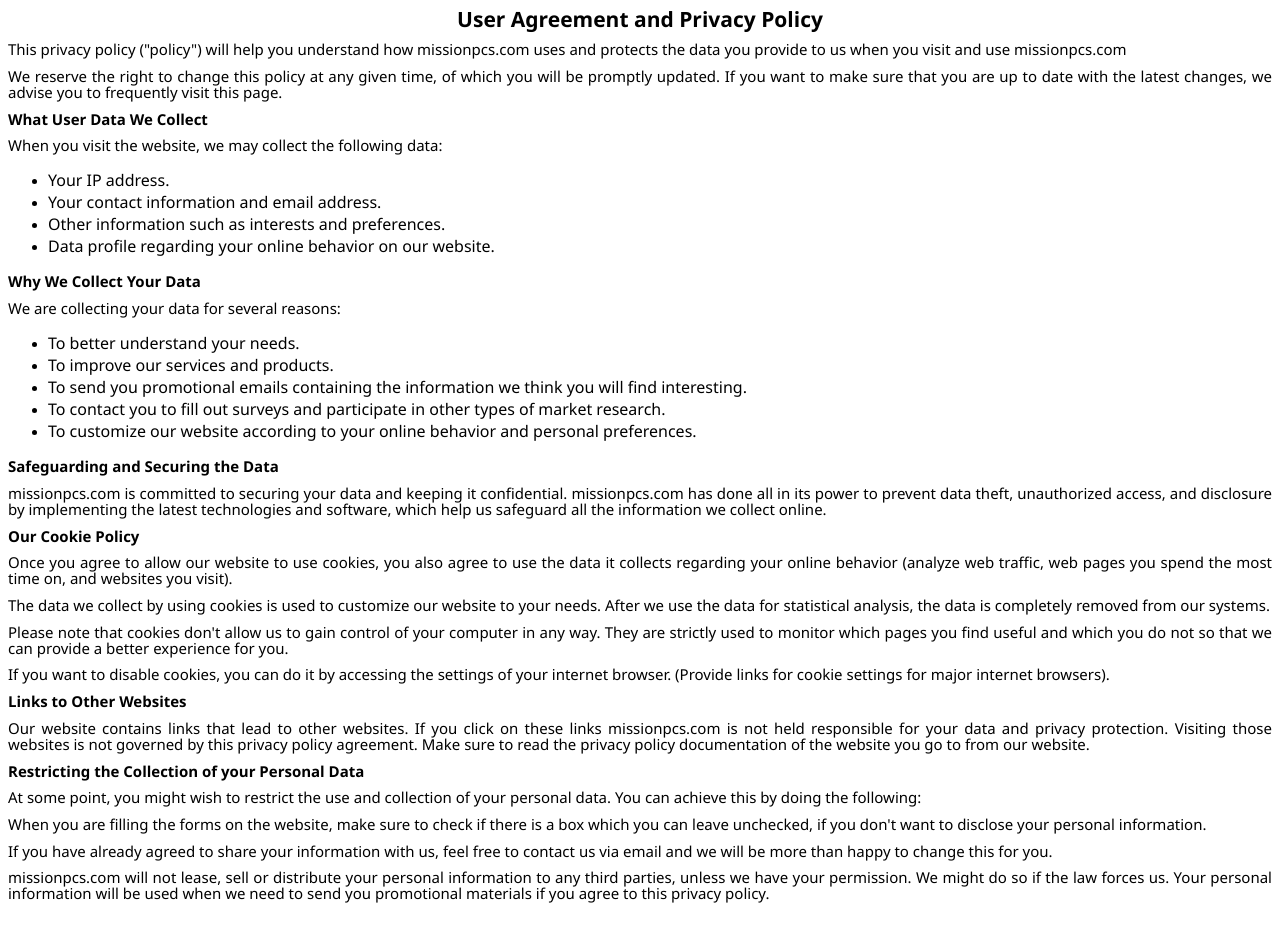
After one commit to vishaalsin/letsprepare, a Django app: page /terms/ in a window 1280 px wide. The commit adds this page. Run offline with Django 3.2, Linux system fonts and the light colour scheme.

Commit message:
fixed cart, tnc, front page links

```diff
--- a/online_test/urls.py
+++ b/online_test/urls.py
@@ -11,6 +11,7 @@
     # url(r'^blog/', include('blog.urls')),
 
     url(r'^admin/', admin.site.urls),
+    url(r'^terms/', views.return_terms, name='terms'),
     url(r'^$', views.index, name='index'),
     url(r'^exam/', include(('yaksh.urls', 'yaksh'))),
     url(r'^exam/reset/', include('django.contrib.auth.urls')),
--- a/online_test/views.py
+++ b/online_test/views.py
@@ -9,3 +9,7 @@
         return redirect('/letsprepare')
     else:
         return redirect('exam/manage'.format(URL_ROOT))
+
+
+def return_terms(request):
+    return render(request, 'yaksh/terms_and_conditions.html')
--- a/yaksh/templates/yaksh/A2C9937C7BE235BEA7F2B75FC6A134E2.txt
+++ /dev/null
@@ -1,3 +0,0 @@
-60011028256F0D6811F15644F3F1BAEAAD3004F88ABB87709AF51A137087901A
-comodoca.com
-0c0ce8a6753a87a
--- a/yaksh/templates/yaksh/all_on_sale.html
+++ b/yaksh/templates/yaksh/all_on_sale.html
@@ -25,7 +25,7 @@
         <ul class="navbar-nav ml-auto">
             <li class="submenu">
                             <img src="{% static 'buy/img/cart2.png' %}" id="img-cart">
-                <div id="shopping-cart">
+                <div id="shopping-cart" style="overflow:scroll; height:400px;">
                                     <table id="cart-content" class="u-full-width">
                                         <thead>
                                             <tr>
--- /dev/null
+++ b/yaksh/templates/yaksh/terms_and_conditions.html
@@ -0,0 +1,44 @@
+<!DOCTYPE html>
+<html lang="en">
+<head>
+    <meta charset="UTF-8">
+    <title>Terms and Conditions</title>
+</head>
+<body>
+<p style='margin-top:0cm;margin-right:0cm;margin-bottom:8.0pt;margin-left:0cm;line-height:107%;font-size:15px;font-family:"Calibri",sans-serif;color:black;text-align:center;'><strong><span style='font-size:21px;line-height:107%;font-family:"Segoe UI",sans-serif;'>User Agreement and Privacy Policy</span></strong></p>
+<p style='margin-top:0cm;margin-right:0cm;margin-bottom:8.0pt;margin-left:0cm;line-height:107%;font-size:15px;font-family:"Calibri",sans-serif;color:black;text-align:justify;'><span style='font-family:"Segoe UI",sans-serif;'>This privacy policy (&quot;policy&quot;) will help you understand how missionpcs.com uses and protects the data you provide to us when you visit and use missionpcs.com</span></p>
+<p style='margin-top:0cm;margin-right:0cm;margin-bottom:8.0pt;margin-left:0cm;line-height:107%;font-size:15px;font-family:"Calibri",sans-serif;color:black;text-align:justify;'><span style='font-family:"Segoe UI",sans-serif;'>We reserve the right to change this policy at any given time, of which you will be promptly updated. If you want to make sure that you are up to date with the latest changes, we advise you to frequently visit this page.</span></p>
+<p style='margin-top:0cm;margin-right:0cm;margin-bottom:8.0pt;margin-left:0cm;line-height:107%;font-size:15px;font-family:"Calibri",sans-serif;color:black;text-align:justify;'><strong><span style='font-family:"Segoe UI",sans-serif;'>What User Data We Collect</span></strong></p>
+<p style='margin-top:0cm;margin-right:0cm;margin-bottom:8.0pt;margin-left:0cm;line-height:107%;font-size:15px;font-family:"Calibri",sans-serif;color:black;text-align:justify;'><span style='font-family:"Segoe UI",sans-serif;'>When you visit the website, we may collect the following data:</span></p>
+<ul style="list-style-type: disc;">
+    <li><span style='font-family:"Segoe UI",sans-serif;'>Your IP address.</span></li>
+    <li><span style='font-family:"Segoe UI",sans-serif;'>Your contact information and email address.</span></li>
+    <li><span style='font-family:"Segoe UI",sans-serif;'>Other information such as interests and preferences.</span></li>
+    <li><span style='font-family:"Segoe UI",sans-serif;'>Data profile regarding your online behavior on our website.</span></li>
+</ul>
+<p style='margin-top:0cm;margin-right:0cm;margin-bottom:8.0pt;margin-left:0cm;line-height:107%;font-size:15px;font-family:"Calibri",sans-serif;color:black;text-align:justify;'><strong><span style='font-family:"Segoe UI",sans-serif;'>Why We Collect Your Data</span></strong></p>
+<p style='margin-top:0cm;margin-right:0cm;margin-bottom:8.0pt;margin-left:0cm;line-height:107%;font-size:15px;font-family:"Calibri",sans-serif;color:black;text-align:justify;'><span style='font-family:"Segoe UI",sans-serif;'>We are collecting your data for several reasons:</span></p>
+<ul style="list-style-type: disc;">
+    <li><span style='font-family:"Segoe UI",sans-serif;'>To better understand your needs.</span></li>
+    <li><span style='font-family:"Segoe UI",sans-serif;'>To improve our services and products.</span></li>
+    <li><span style='font-family:"Segoe UI",sans-serif;'>To send you promotional emails containing the information we think you will find interesting.</span></li>
+    <li><span style='font-family:"Segoe UI",sans-serif;'>To contact you to fill out surveys and participate in other types of market research.</span></li>
+    <li><span style='font-family:"Segoe UI",sans-serif;'>To customize our website according to your online behavior and personal preferences.</span></li>
+</ul>
+<p style='margin-top:0cm;margin-right:0cm;margin-bottom:8.0pt;margin-left:0cm;line-height:107%;font-size:15px;font-family:"Calibri",sans-serif;color:black;text-align:justify;'><strong><span style='font-family:"Segoe UI",sans-serif;'>Safeguarding and Securing the Data</span></strong></p>
+<p style='margin-top:0cm;margin-right:0cm;margin-bottom:8.0pt;margin-left:0cm;line-height:107%;font-size:15px;font-family:"Calibri",sans-serif;color:black;text-align:justify;'><span style='font-family:"Segoe UI",sans-serif;'>missionpcs.com is committed to securing your data and keeping it confidential. missionpcs.com has done all in its power to prevent data theft, unauthorized access, and disclosure by implementing the latest technologies and software, which help us safeguard all the information we collect online.</span></p>
+<p style='margin-top:0cm;margin-right:0cm;margin-bottom:8.0pt;margin-left:0cm;line-height:107%;font-size:15px;font-family:"Calibri",sans-serif;color:black;text-align:justify;'><strong><span style='font-family:"Segoe UI",sans-serif;'>Our Cookie Policy</span></strong></p>
+<p style='margin-top:0cm;margin-right:0cm;margin-bottom:8.0pt;margin-left:0cm;line-height:107%;font-size:15px;font-family:"Calibri",sans-serif;color:black;text-align:justify;'><span style='font-family:"Segoe UI",sans-serif;'>Once you agree to allow our website to use cookies, you also agree to use the data it collects regarding your online behavior (analyze web traffic, web pages you spend the most time on, and websites you visit).</span></p>
+<p style='margin-top:0cm;margin-right:0cm;margin-bottom:8.0pt;margin-left:0cm;line-height:107%;font-size:15px;font-family:"Calibri",sans-serif;color:black;text-align:justify;'><span style='font-family:"Segoe UI",sans-serif;'>The data we collect by using cookies is used to customize our website to your needs. After we use the data for statistical analysis, the data is completely removed from our systems.</span></p>
+<p style='margin-top:0cm;margin-right:0cm;margin-bottom:8.0pt;margin-left:0cm;line-height:107%;font-size:15px;font-family:"Calibri",sans-serif;color:black;text-align:justify;'><span style='font-family:"Segoe UI",sans-serif;'>Please note that cookies don&#39;t allow us to gain control of your computer in any way. They are strictly used to monitor which pages you find useful and which you do not so that we can provide a better experience for you.</span></p>
+<p style='margin-top:0cm;margin-right:0cm;margin-bottom:8.0pt;margin-left:0cm;line-height:107%;font-size:15px;font-family:"Calibri",sans-serif;color:black;text-align:justify;'><span style='font-family:"Segoe UI",sans-serif;'>If you want to disable cookies, you can do it by accessing the settings of your internet browser. (Provide links for cookie settings for major internet browsers).</span></p>
+<p style='margin-top:0cm;margin-right:0cm;margin-bottom:8.0pt;margin-left:0cm;line-height:107%;font-size:15px;font-family:"Calibri",sans-serif;color:black;text-align:justify;'><strong><span style='font-family:"Segoe UI",sans-serif;'>Links to Other Websites</span></strong></p>
+<p style='margin-top:0cm;margin-right:0cm;margin-bottom:8.0pt;margin-left:0cm;line-height:107%;font-size:15px;font-family:"Calibri",sans-serif;color:black;text-align:justify;'><span style='font-family:"Segoe UI",sans-serif;'>Our website contains links that lead to other websites. If you click on these links missionpcs.com is not held responsible for your data and privacy protection. Visiting those websites is not governed by this privacy policy agreement. Make sure to read the privacy policy documentation of the website you go to from our website.</span></p>
+<p style='margin-top:0cm;margin-right:0cm;margin-bottom:8.0pt;margin-left:0cm;line-height:107%;font-size:15px;font-family:"Calibri",sans-serif;color:black;text-align:justify;'><strong><span style='font-family:"Segoe UI",sans-serif;'>Restricting the Collection of your Personal Data</span></strong></p>
+<p style='margin-top:0cm;margin-right:0cm;margin-bottom:8.0pt;margin-left:0cm;line-height:107%;font-size:15px;font-family:"Calibri",sans-serif;color:black;text-align:justify;'><span style='font-family:"Segoe UI",sans-serif;'>At some point, you might wish to restrict the use and collection of your personal data. You can achieve this by doing the following:</span></p>
+<p style='margin-top:0cm;margin-right:0cm;margin-bottom:8.0pt;margin-left:0cm;line-height:107%;font-size:15px;font-family:"Calibri",sans-serif;color:black;text-align:justify;'><span style='font-family:"Segoe UI",sans-serif;'>When you are filling the forms on the website, make sure to check if there is a box which you can leave unchecked, if you don&#39;t want to disclose your personal information.</span></p>
+<p style='margin-top:0cm;margin-right:0cm;margin-bottom:8.0pt;margin-left:0cm;line-height:107%;font-size:15px;font-family:"Calibri",sans-serif;color:black;text-align:justify;'><span style='font-family:"Segoe UI",sans-serif;'>If you have already agreed to share your information with us, feel free to contact us via email and we will be more than happy to change this for you.</span></p>
+<p style='margin-top:0cm;margin-right:0cm;margin-bottom:8.0pt;margin-left:0cm;line-height:107%;font-size:15px;font-family:"Calibri",sans-serif;color:black;text-align:justify;'><span style='font-family:"Segoe UI",sans-serif;'>missionpcs.com will not lease, sell or distribute your personal information to any third parties, unless we have your permission. We might do so if the law forces us. Your personal information will be used when we need to send you promotional materials if you agree to this privacy policy.</span></p>
+<p style='margin-top:0cm;margin-right:0cm;margin-bottom:8.0pt;margin-left:0cm;line-height:107%;font-size:15px;font-family:"Calibri",sans-serif;color:black;text-align:justify;'><span style='font-family:"Segoe UI",sans-serif;'>&nbsp;</span></p>
+</body>
+</html>
--- a/yaksh/views.py
+++ b/yaksh/views.py
@@ -1683,7 +1683,7 @@
         start_date_time=timezone.now(),
         end_date_time=timezone.now() + timedelta(176590),
         duration=quiz_duration,
-        is_free=True if is_free=='True' else False,
+        is_free= is_free,
         active=True,
         attempts_allowed=2,
         time_between_attempts=0,
```
Also changed, not shown: letsprepare/views.py (+5 -7 lines), online_test/settings.py (+11 -1 lines), yaksh/static/buy/js/app.js (+6 -6 lines), yaksh/templates/base.html (+0 -72 lines), yaksh/templates/index.html (+4 -4 lines), yaksh/templates/yaksh/register.html (+77 -0 lines).
